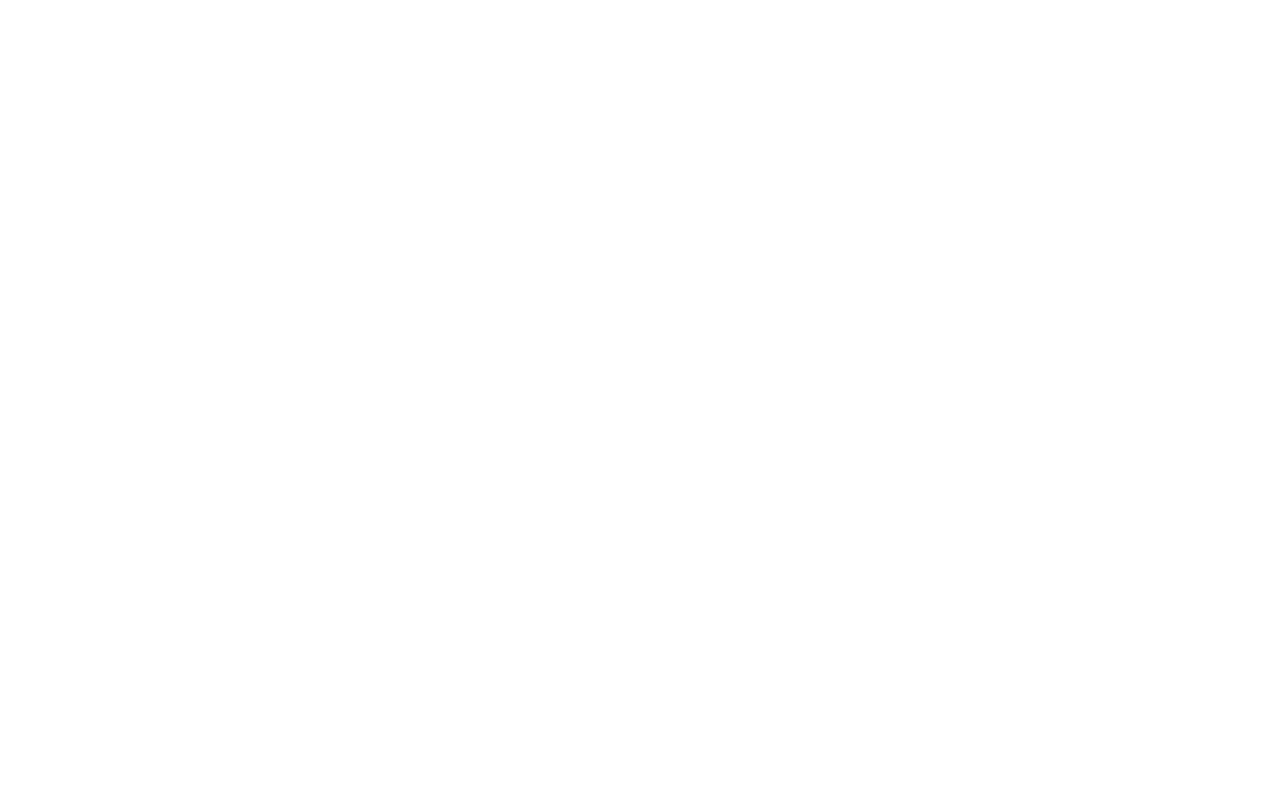
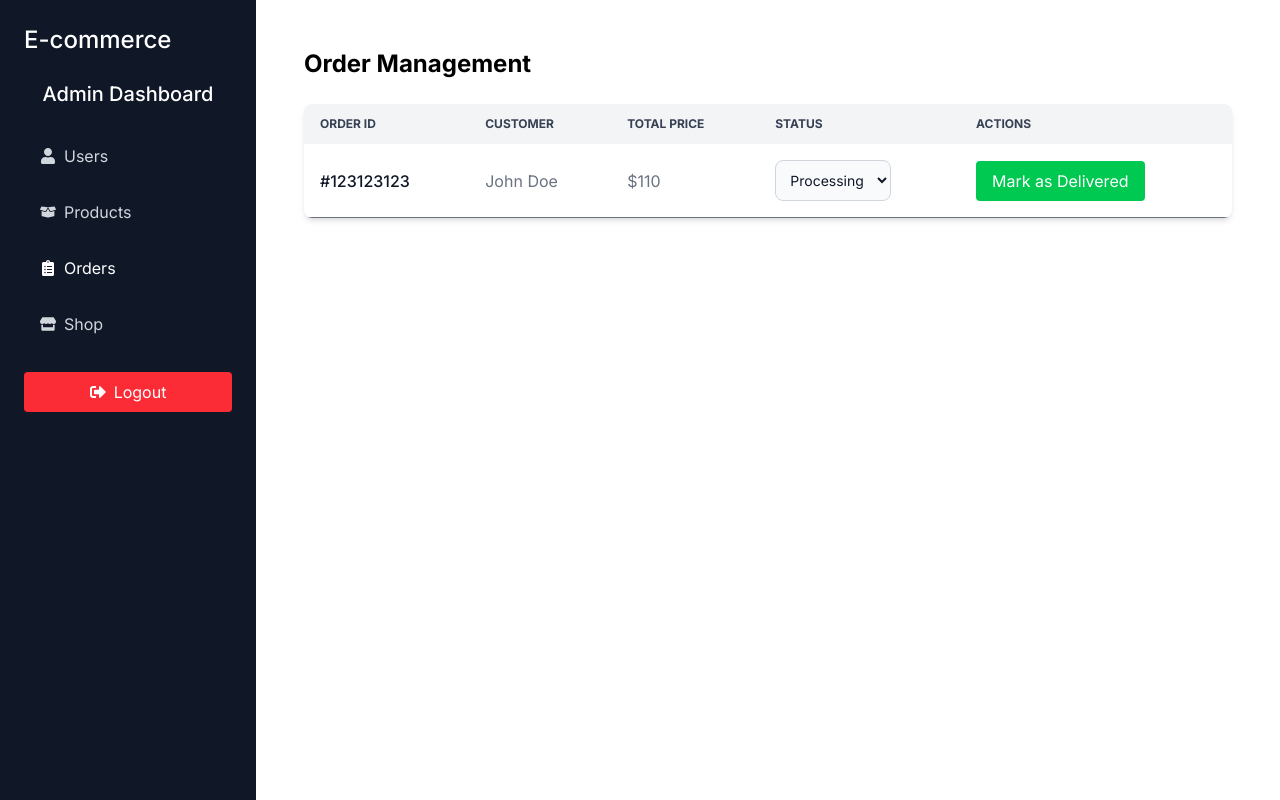
Before and after one commit to tayo8967/e-commerce-mern, a React (Vite) app in the folder frontend/: page /admin/orders in a window 1280 px wide. Before the commit this address had no page. Built offline with nearby package versions, Linux system fonts and the light colour scheme.

Commit message:
feat: Add OrderManagement component and update routing in App for order management

```diff
--- a/frontend/src/App.jsx
+++ b/frontend/src/App.jsx
@@ -16,6 +16,7 @@
 import UserManagement from "./components/Admin/UserManagement";
 import ProductManagement from "./components/Admin/ProductManagement";
 import EditProductPage from "./components/Admin/EditProductPage";
+import OrderManagement from "./components/Admin/OrderManagement";
 
 const App = () => {
     return (
@@ -48,6 +49,7 @@
                         path="products/:id/edit"
                         element={<EditProductPage />}
                     />
+                    <Route path="orders" element={<OrderManagement />} />
                 </Route>
             </Routes>
         </BrowserRouter>
--- /dev/null
+++ b/frontend/src/components/Admin/OrderManagement.jsx
@@ -0,0 +1,101 @@
+const OrderManagement = () => {
+    const orders = [
+        {
+            _id: 123123123,
+            user: {
+                name: "John Doe",
+            },
+            totalPrice: 110,
+            status: "Processing",
+        },
+    ];
+
+    const handleStatusChange = (orderId, status) => {
+        console.log({ id: orderId, status });
+    };
+
+    return (
+        <div className="max-w-7xl mx-auto p-6">
+            <h2 className="text-2xl font-bold mb-6">Order Management</h2>
+
+            <div className="overflow-x-auto shadow-md sm:rounded-lg">
+                <table className="min-w-full text-left text-gray-500">
+                    <thead className="bg-gray-100 text-xs uppercase text-gray-700">
+                        <tr>
+                            <th className="py-3 px-4">Order ID</th>
+                            <th className="py-3 px-4">Customer</th>
+                            <th className="py-3 px-4">Total Price</th>
+                            <th className="py-3 px-4">Status</th>
+                            <th className="py-3 px-4">Actions</th>
+                        </tr>
+                    </thead>
+                    <tbody>
+                        {orders.length > 0 ? (
+                            orders.map((order) => (
+                                <tr
+                                    key={order._id}
+                                    className="border-b hover:bg-gray-50 cursor-pointer"
+                                >
+                                    <td className="py-4 px-4 font-medium text-gray-900 whitespace-nowrap">
+                                        #{order._id}
+                                    </td>
+                                    <td className="p-4">{order.user.name}</td>
+                                    <td className="p-4">${order.totalPrice}</td>
+                                    <td className="p-4">
+                                        <select
+                                            value={order.status}
+                                            onChange={(e) =>
+                                                handleStatusChange(
+                                                    order._id,
+                                                    e.target.value
+                                                )
+                                            }
+                                            className="bg-gray-50 border border-gray-300 text-gray-900 text-sm rounded-lg focus:ring-blue-500 focus:border-blue-500 block p-2.5"
+                                        >
+                                            <option value="Processing">
+                                                Processing
+                                            </option>
+                                            <option value="Shipped">
+                                                Shipped
+                                            </option>
+                                            <option value="Delivered">
+                                                Delivered
+                                            </option>
+                                            <option value="Cancelled">
+                                                Cancelled
+                                            </option>
+                                        </select>
+                                    </td>
+                                    <td className="p-4">
+                                        <button
+                                            onClick={() =>
+                                                handleStatusChange(
+                                                    order._id,
+                                                    "Delivered"
+                                                )
+                                            }
+                                            className="bg-green-500 text-white px-4 py-2 rounded hover:bg-green-600"
+                                        >
+                                            Mark as Delivered
+                                        </button>
+                                    </td>
+                                </tr>
+                            ))
+                        ) : (
+                            <tr>
+                                <td
+                                    colSpan={5}
+                                    className="p-4 text-center text-gray-500"
+                                >
+                                    No Orders found.
+                                </td>
+                            </tr>
+                        )}
+                    </tbody>
+                </table>
+            </div>
+        </div>
+    );
+};
+
+export default OrderManagement;
```
